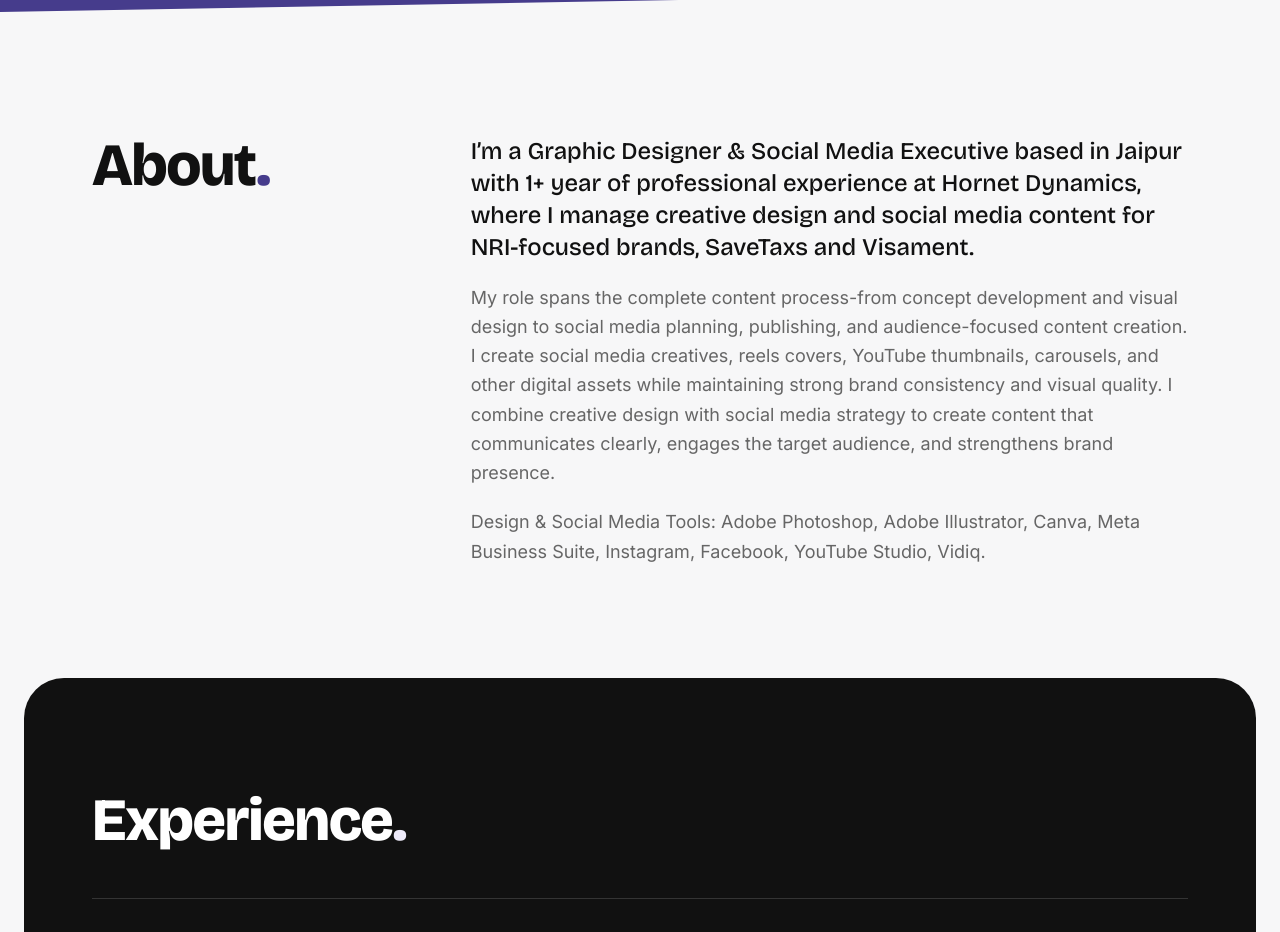
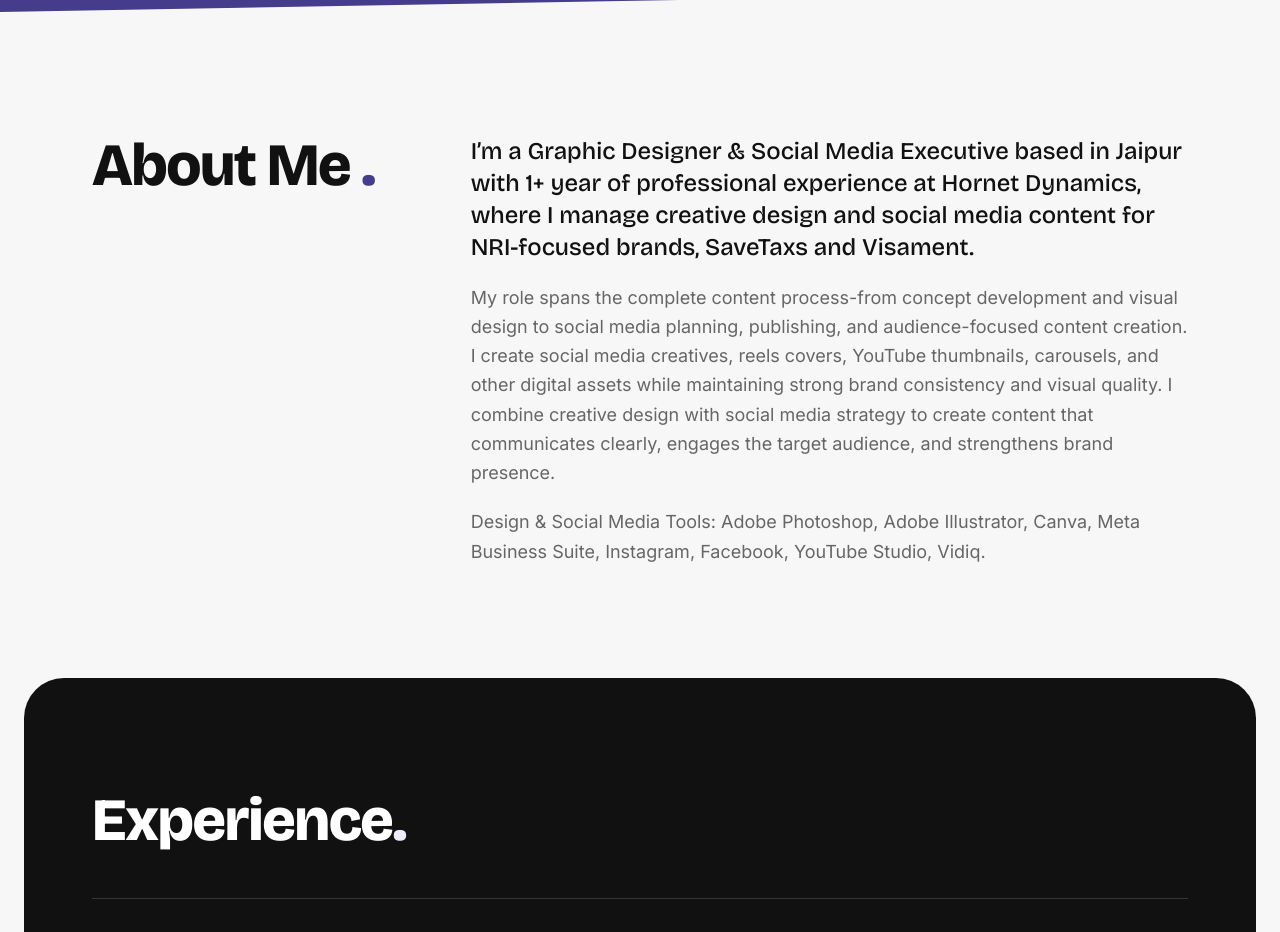
Before and after one commit to harshjangid8696-prog/harsh-jangid-, a Next.js app: page / in a window 1280 px wide. Shown: the part 1140-2072 px from the top of the page. Built offline with nearby package versions, Linux system fonts and the light colour scheme.

Commit message:
Update About.tsx

```diff
--- a/components/About.tsx
+++ b/components/About.tsx
@@ -5,7 +5,7 @@ export default function About() {
   return (
     <section id="about" className="section">
       <div className="wrap grid gap-10 lg:grid-cols-12">
-        <Reveal className="lg:col-span-4"><h2 className="section-title">About<span className="text-accent">.</span></h2></Reveal>
+        <Reveal className="lg:col-span-4"><h2 className="section-title">About Me <span className="text-accent">.</span></h2></Reveal>
         <div className="space-y-5 text-lg leading-relaxed text-muted lg:col-span-8">
           {site.about.map((p, i) => (
             <Reveal key={i} delay={i * 100}><p className={i === 0 ? "text-ink text-xl sm:text-2xl font-display font-medium leading-snug" : ""}>{p}</p></Reveal>
```
